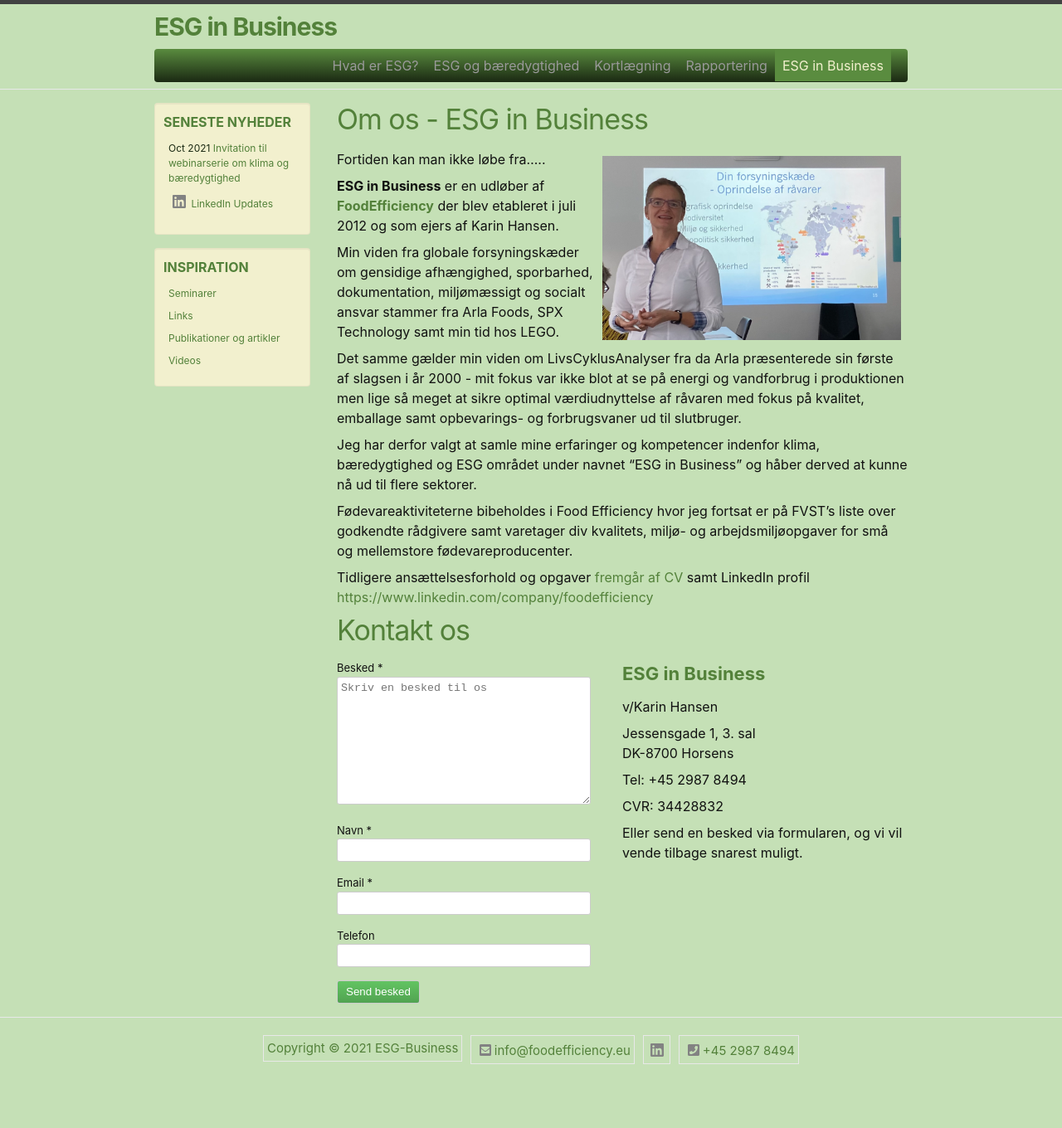
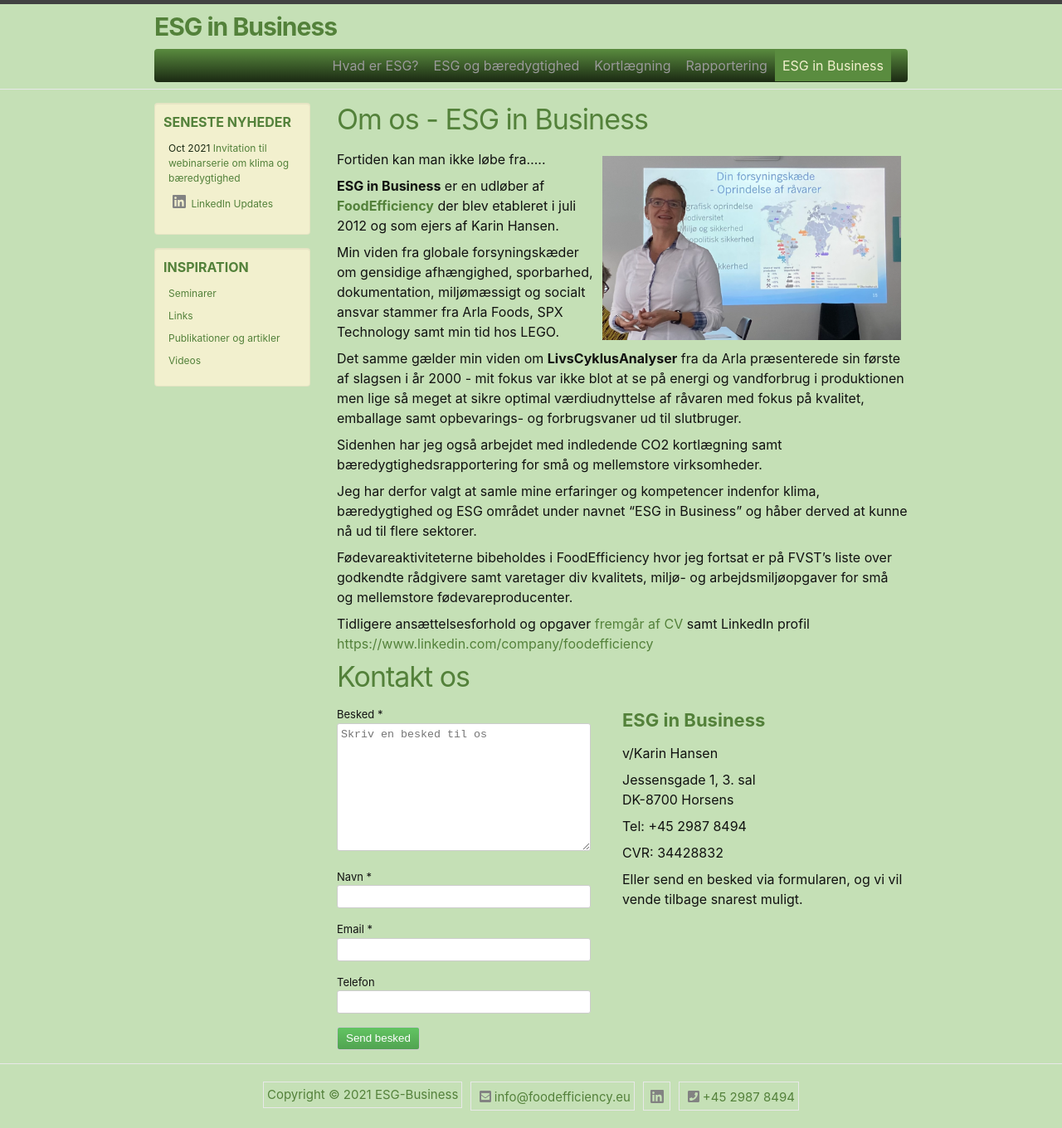
Before and after one commit to FoodEfficiency/esg-business.github.io, a Jekyll site: the page built from _da/about.md, in a window 1280 px wide. Shown: the whole page at 83% size. Built offline with Jekyll 4.4.1, drawn with Linux system fonts in a browser that asks for light colours; nearby versions of some CDN libraries; before the commit the page ends 1304 px from its top, so only the background shows below that.

Commit message:
Update about.md

```diff
--- a/_da/about.md
+++ b/_da/about.md
@@ -19,11 +19,13 @@
 
 Min viden fra globale forsyningskæder om gensidige afhængighed, sporbarhed, dokumentation, miljømæssigt og socialt ansvar stammer fra Arla Foods, SPX Technology samt min tid hos LEGO.
 
-Det samme gælder min viden om LivsCyklusAnalyser fra da Arla præsenterede sin første af slagsen i år 2000 - mit fokus var ikke blot at se på energi og vandforbrug i produktionen men lige så meget at sikre optimal værdiudnyttelse af råvaren med fokus på kvalitet, emballage samt opbevarings- og forbrugsvaner ud til slutbruger.
+Det samme gælder min viden om **LivsCyklusAnalyser** fra da Arla præsenterede sin første af slagsen i år 2000 - mit fokus var ikke blot at se på energi og vandforbrug i produktionen men lige så meget at sikre optimal værdiudnyttelse af råvaren med fokus på kvalitet, emballage samt opbevarings- og forbrugsvaner ud til slutbruger.
+
+Sidenhen har jeg også arbejdet med indledende CO2 kortlægning samt bæredygtighedsrapportering for små og mellemstore virksomheder.
 
 Jeg har derfor valgt at samle mine erfaringer og kompetencer indenfor klima, bæredygtighed og ESG området under navnet "ESG in Business" og håber derved at kunne nå ud til flere sektorer.
 
-Fødevareaktiviteterne bibeholdes i Food Efficiency hvor jeg fortsat er på FVST's liste over godkendte rådgivere samt varetager div kvalitets, miljø- og arbejdsmiljøopgaver for små og mellemstore fødevareproducenter.
+Fødevareaktiviteterne bibeholdes i FoodEfficiency hvor jeg fortsat er på FVST's liste over godkendte rådgivere samt varetager div kvalitets, miljø- og arbejdsmiljøopgaver for små og mellemstore fødevareproducenter.
 
 Tidligere ansættelsesforhold og opgaver [fremgår af CV][2] samt LinkedIn profil [https://www.linkedin.com/company/foodefficiency][3]
 
```
